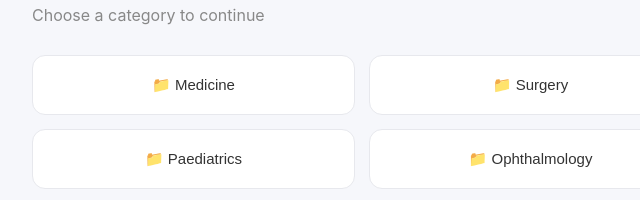
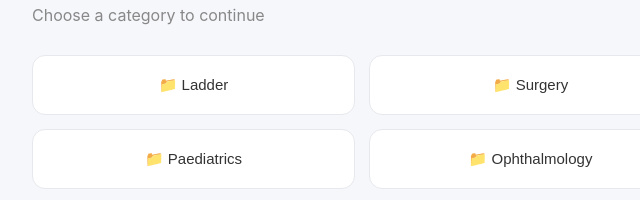
Before and after one commit to Ak171208/qbank, a plain HTML site: page index.html in a window 1280 px wide. Shown: the part 144-344 px from the top of the page, 278-918 px from the left. Drawn offline with Linux system fonts and the light colour scheme.

Commit message:
Update categories and links in index.html

```diff
--- a/index.html
+++ b/index.html
@@ -177,8 +177,8 @@ button.category.active {
 <script>
 // EDIT YOUR CATEGORIES AND LINKS HERE
 const library = {
-  "Medicine": [
-    {name:"Cardiology", url:"https://example.com/1"},
+  "Ladder": [
+    {name:"Q Bank", url:"https://pub-9d2e3e45d6c147f490cf64dd3039cb05.r2.dev/prep_Qbank.html"},
     {name:"Neurology", url:"https://example.com/2"},
     {name:"Gastroenterology", url:"https://example.com/3"},
     {name:"Respiratory", url:"https://example.com/4"},
```
